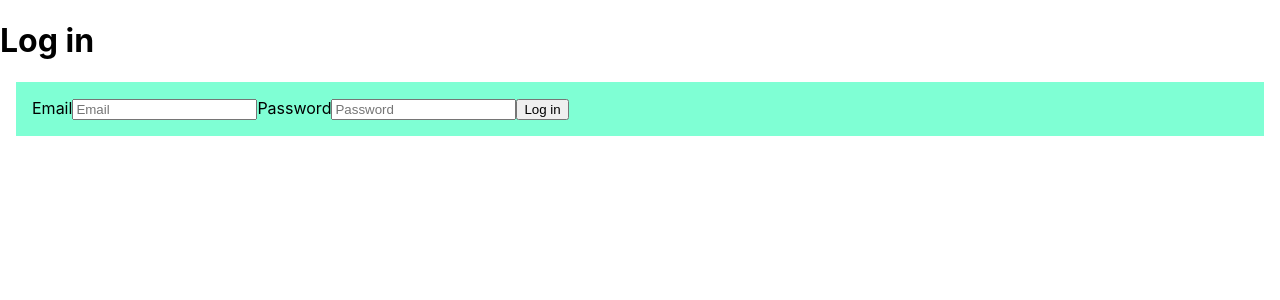
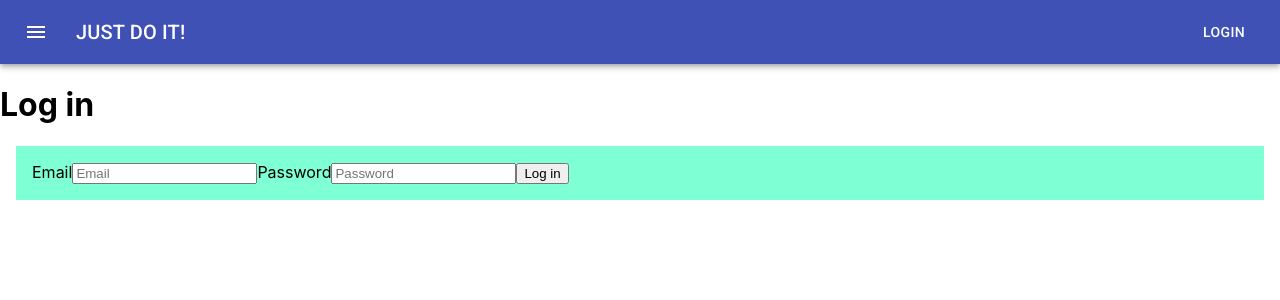
Before and after one commit to placbo/todoFirebase, a React (Create React App) app: page /login in a window 1280 px wide. Shown: the top 300 px of the page. Built offline with nearby package versions, Linux system fonts and the light colour scheme; no server answers.

Commit message:
added header(non-working)

```diff
--- a/package.json
+++ b/package.json
@@ -4,6 +4,8 @@
   "version": "0.1.0",
   "private": true,
   "dependencies": {
+    "@material-ui/core": "^4.11.0",
+    "@material-ui/icons": "^4.9.1",
     "@react-firebase/database": "^0.3.11",
     "@testing-library/jest-dom": "^4.2.4",
     "@testing-library/react": "^9.3.2",
@@ -11,9 +13,9 @@
     "firebase": "^7.16.1",
     "react": "^16.13.1",
     "react-dom": "^16.13.1",
-    "react-scripts": "^3.4.3",
     "react-router": "^5.2.0",
-    "react-router-dom": "^5.2.0"
+    "react-router-dom": "^5.2.0",
+    "react-scripts": "^3.4.3"
   },
   "scripts": {
     "predeploy": "npm run build",
--- a/public/index.html
+++ b/public/index.html
@@ -3,6 +3,8 @@
   <head>
     <meta charset="utf-8" />
     <link rel="icon" href="%PUBLIC_URL%/favicon.ico" />
+    <link rel="stylesheet" href="https://fonts.googleapis.com/css?family=Roboto:300,400,500,700&display=swap" />
+    <link rel="stylesheet" href="https://fonts.googleapis.com/icon?family=Material+Icons" />
     <meta name="viewport" content="width=device-width, initial-scale=1" />
     <meta name="theme-color" content="#000000" />
     <meta
--- a/src/App.js
+++ b/src/App.js
@@ -1,20 +1,56 @@
 import React from "react";
 import "./App.css";
-import { BrowserRouter as Router, Route } from "react-router-dom";
+import {BrowserRouter as Router, Route} from "react-router-dom";
 import Login from "./Login";
-import { AuthProvider } from "./Auth";
+import {AuthProvider} from "./Auth";
 import PrivateRoute from "./PrivateRoute";
 import MainPage from "./MainPage";
+import AppBar from "@material-ui/core/AppBar";
+import Toolbar from "@material-ui/core/Toolbar";
+import IconButton from "@material-ui/core/IconButton";
+import MenuIcon from '@material-ui/icons/Menu';
+import makeStyles from "@material-ui/core/styles/makeStyles";
+import Button from "@material-ui/core/Button";
+import Typography from "@material-ui/core/Typography";
+
+const useStyles = makeStyles((theme) => ({
+    root: {
+        flexGrow: 1,
+    },
+    menuButton: {
+        marginRight: theme.spacing(2),
+    },
+    title: {
+        flexGrow: 1,
+    },
+}));
 
 const App = () => {
+
+    const classes = useStyles();
+
+
     return (
         <AuthProvider>
+            <div className={classes.root}>
+                <AppBar position="static">
+                    <Toolbar>
+                        <IconButton edge="start" className={classes.menuButton} color="inherit" aria-label="menu">
+                            <MenuIcon/>
+                        </IconButton>
+                        <Typography variant="h6" className={classes.title}>
+                            JUST DO IT!
+                        </Typography>
+                        <Button color="inherit">Login</Button>
+                    </Toolbar>
+                </AppBar>
                 <Router>
                     <div>
-            <PrivateRoute exact path="/" component={MainPage} />
-            <Route exact path="/login" component={Login} />
+                        <PrivateRoute exact path="/" component={MainPage}/>
+                        <Route exact path="/login" component={Login}/>
                     </div>
                 </Router>
+            </div>
         </AuthProvider>
     );
 };
```
Also changed, not shown: 1 other file (tests, documents, lock files or other folders). Lines whose indentation alone changed are shown as unchanged.
